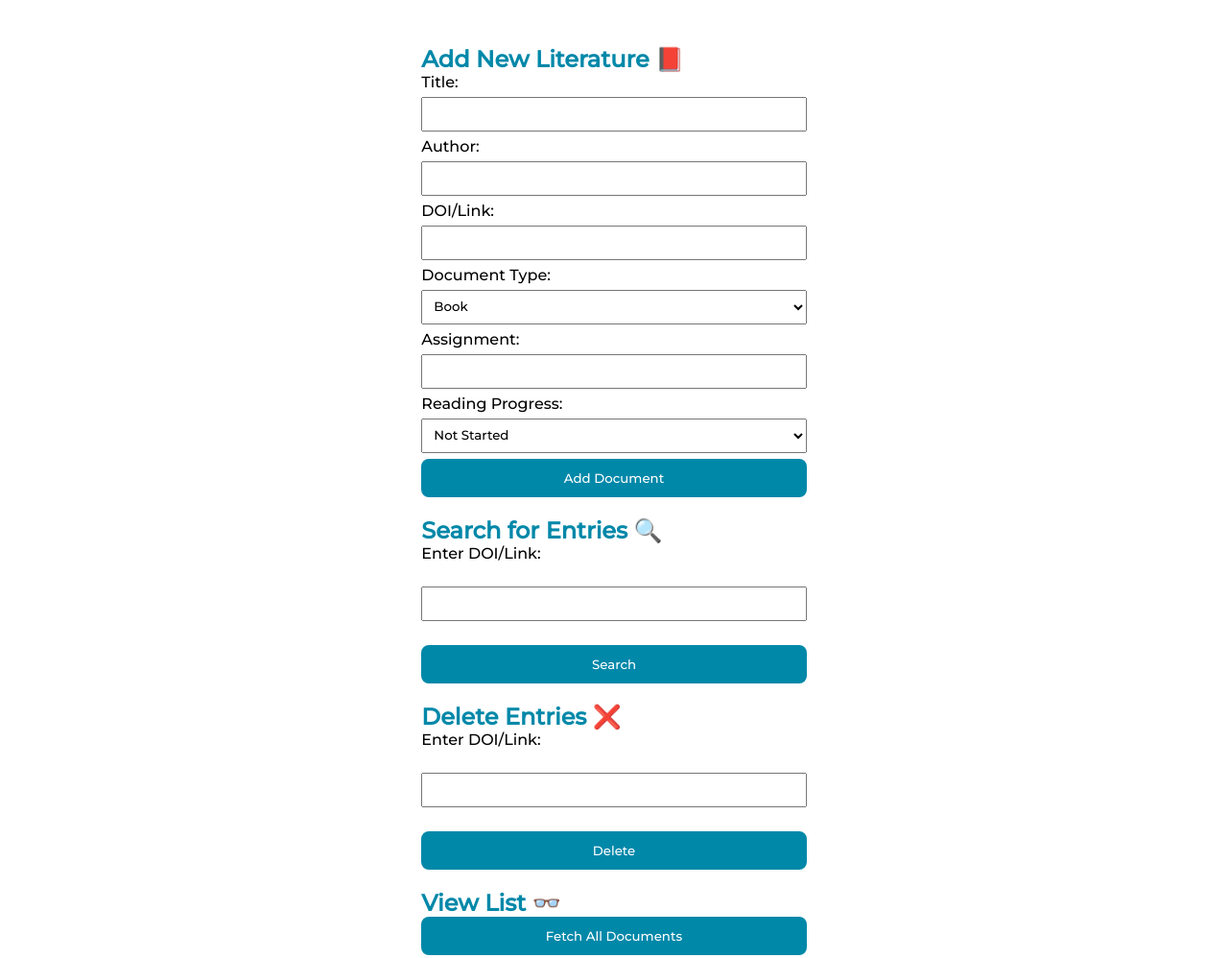
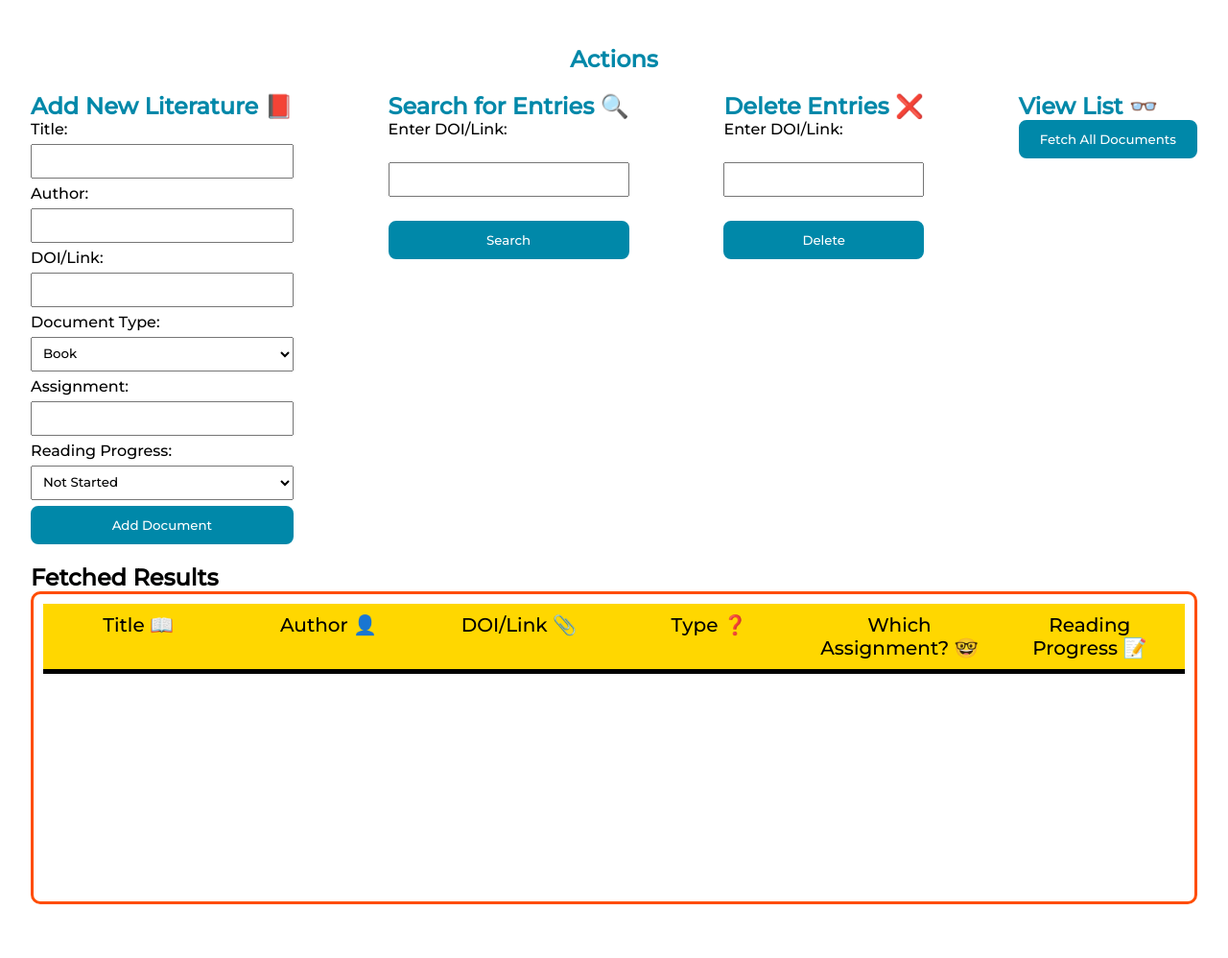
Before and after one commit to dcgsw30/sci-lit-api-express, a website: page public/index.html in a window 1280 px wide. Shown: the part 1094-2092 px from the top of the page at 96% size. After the commit the page ends 2068 px from the top, so only its background shows below. Drawn offline with Linux system fonts and the light colour scheme.

Commit message:
repositioned actions

```diff
--- a/public/index.html
+++ b/public/index.html
@@ -44,6 +44,8 @@
       </div>
     </section>
     <section id="actions">
+      <h2 class="actions-heading">Actions</h2>
+      <div class="actions-container">
         <div class="action-row" id="addLiterature">
           <h2 class="action-title">Add New Literature &#128213;</h2>
           <form id="inputForm">
@@ -106,6 +108,7 @@
           <h2 class="action-title">View List &#x1F453;</h2>
           <button id="viewButton">Fetch All Documents</button>
         </div>
+      </div>
     </section>
 
     <section class="responses" id="literatureList">
--- a/public/styles/style.css
+++ b/public/styles/style.css
@@ -130,11 +130,15 @@ main {
   }
 
 /*actions*/
-
+.actions-heading {
+  color: #0088a9;
+  margin-bottom: 20px;
+  text-align: center;
+}
 
 #actions {
   margin-top: 20px;
-  max-width: 33%; /* Set the max-width to 1/3 of the screen */
+  max-width: 100%; /* Set the max-width to 100% to span the entire screen */
   margin: 0 auto; /* Center the container */
 }
 
@@ -144,9 +148,9 @@ main {
   flex-direction: column; /* Adjust the flex-direction to column */
 }
 
-.action-container {
+.actions-container {
   display: flex;
-  align-items: center;
+  flex-wrap: wrap;
   justify-content: space-between;
 }
 
```
Lines whose indentation alone changed are shown as unchanged.
